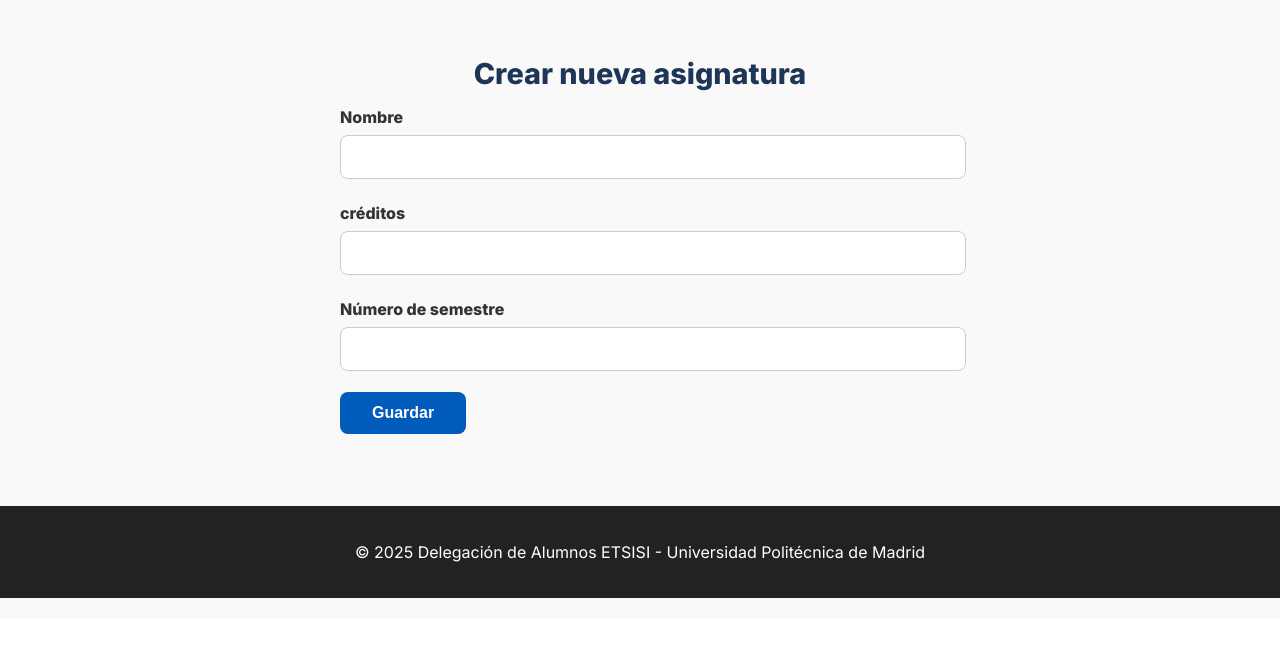
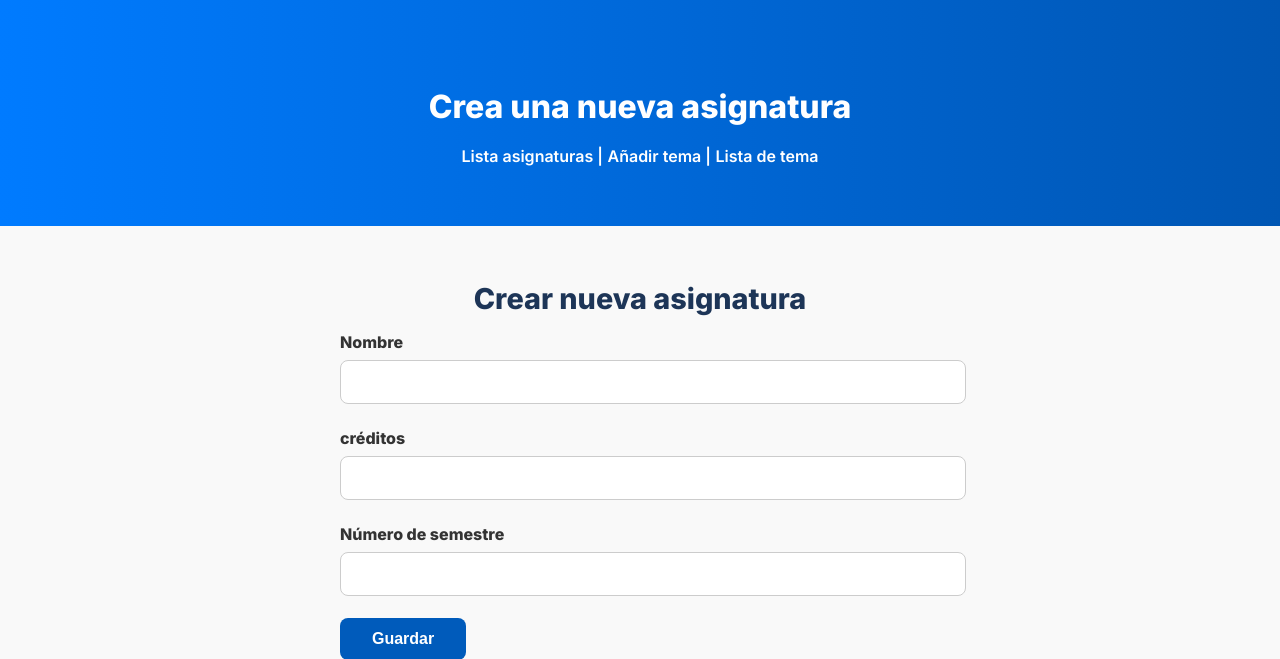
Before and after one commit to DA-ETSISI/compartida, a Django app: page /staff/asignaturas/crear/ in a window 1280 px wide. Shown: the part 181-840 px from the top of the page. Before the commit the page ends 779 px from the top, so only its background shows below. Run offline with Django 5.2, Linux system fonts and the light colour scheme; the visitor is signed in with stand-in values (Sample User, id 1).

Commit message:
feat: add staff-only navigation menu

```diff
--- a/static/css/style.css
+++ b/static/css/style.css
@@ -163,3 +163,15 @@ footer {
   .boton-principal:hover {
     background-color: #004699;
   }
+
+  .enlace-blanco {
+    color: white;
+    text-decoration: none;
+    font-weight: 600;
+    transition: color 0.2s ease;
+}
+
+.enlace-blanco:hover {
+    color: #e0e0e0; /* tono gris claro al pasar el ratón */
+    text-decoration: underline;
+}
--- a/templates/staff/crear_asignatura.html
+++ b/templates/staff/crear_asignatura.html
@@ -1,4 +1,11 @@
 {% include "menu/superior.html" %}
+
+<section class="hero">
+    <h2>Crea una nueva asignatura</h2>
+    <a href="/staff/asignaturas/lista/" class="enlace-blanco">Lista asignaturas |</a>
+    <a href="/staff/temas/crear" class="enlace-blanco">Añadir tema |</a>
+    <a href="/staff/temas/lista" class="enlace-blanco">Lista de tema</a>
+</section>
 
 <div class="upload-form-container">
     <h2 class="titulo-seccion">Crear nueva asignatura</h2>
--- a/templates/staff/lista_asignaturas.html
+++ b/templates/staff/lista_asignaturas.html
@@ -2,7 +2,9 @@
 
   <section class="hero">
     <h2>Lista de asignaturas creadas por el staff y para el estaff</h2>
-    <p></p>
+    <a href="/staff/asignaturas/crear/" class="enlace-blanco">Añadir asignatura |</a>
+    <a href="/staff/temas/crear" class="enlace-blanco">Añadir tema |</a>
+    <a href="/staff/temas/lista" class="enlace-blanco">Lista tema</a>
   </section>
 
   <section class="section">
```
Also changed, not shown: templates/staff/editar_asignatura.html (+8 -0 lines).
